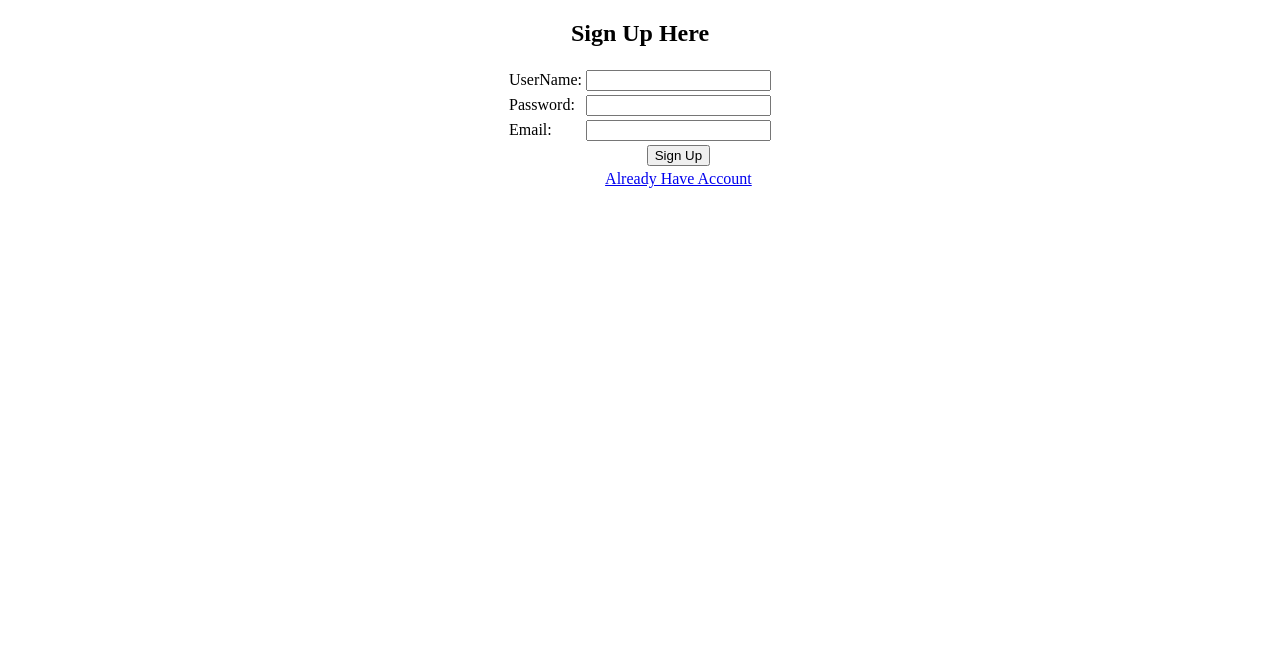
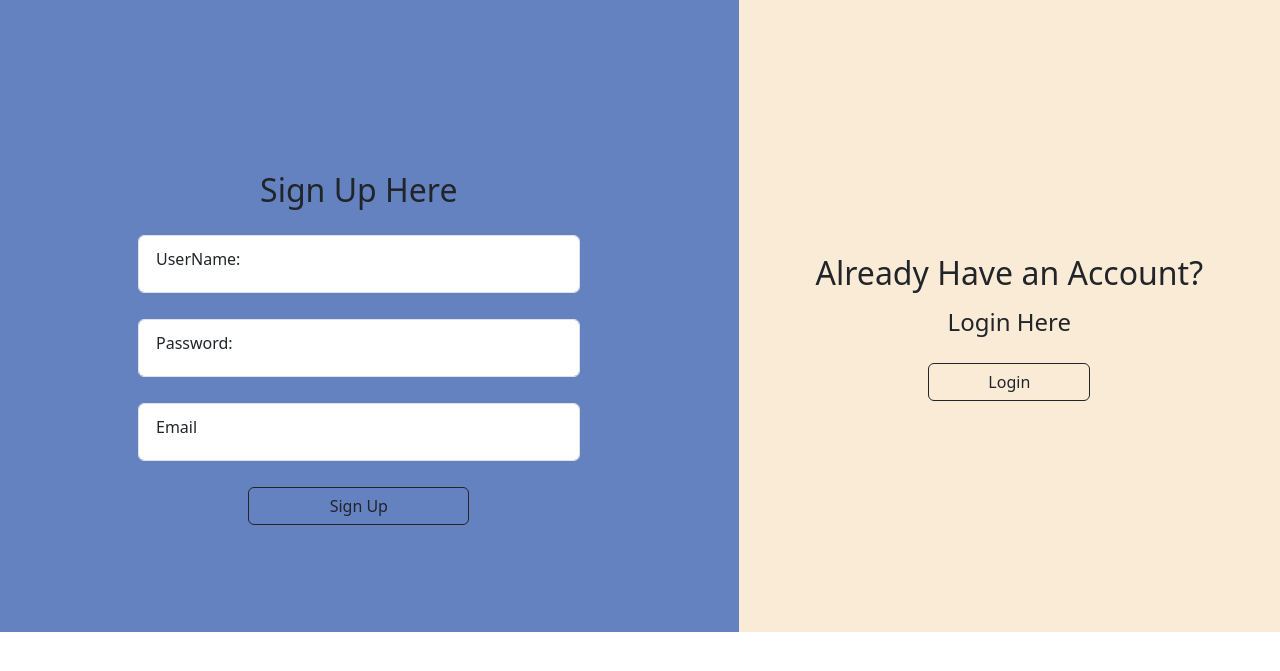
Before and after one commit to punitlanjewar/StudentManagementProject, a Django app: template templates/register.html in a window 1280 px wide. Shown: the top 671 px of the page. Run offline with Django 3.2, Linux system fonts and the light colour scheme; the template is opened without the code that fills it, so the values that code supplies are empty.

Commit message:
design changes in html pages

```diff
--- a/templates/login.html
+++ b/templates/login.html
@@ -67,7 +67,7 @@
             </div>
         </div>
     </div>
-
+</div>
         </form>
     </body>
 </html>
--- a/templates/register.html
+++ b/templates/register.html
@@ -4,33 +4,74 @@
     <meta charset="UTF-8">
     <meta name="viewport" content="width=device-width, initial-scale=1.0">
     <title>Sign Up Page</title>
-
+    <link href="https://cdn.jsdelivr.net/npm/bootstrap@5.3.2/dist/css/bootstrap.min.css" rel="stylesheet">
+    <script src="https://cdn.jsdelivr.net/npm/bootstrap@5.3.2/dist/js/bootstrap.bundle.min.js"></script>
+    <style>
+        .label1
+        {
+            margin-left: 5px;
+            margin-top: 5px;
+        }
+        .div1
+        {
+            padding-top: 15%;
+            padding-bottom: 105px;
+            margin-left: -8%;
+            background-color: rgb(100, 129, 192);
+        }
+        .div2
+        {
+            width: 60%;
+            margin-left: 20%;
+            padding-top: 10px;
+        }
+        .div3
+        {
+            padding-top: 60%;
+            padding-bottom: 231px;
+            margin-left: -12px;
+            margin-right: -173px;
+            background-color: antiquewhite;
+        }
+        .btn1
+        {
+            margin-top:10px ;
+            width: 30%;
+        }
+    </style>
 </head>
 <body>
-    <h2 align="center">Sign Up Here</h2>
-    <form action="reg" method="post">
-        <table align="center">
-            <tr>
-                <td>UserName:</td>
-                <td><input type="text" name="txtName"></td>
-            </tr>
-            <tr>
-                <td>Password:</td>
-                <td><input type="password" name="txtPassword"></td>
-            </tr>
-            <tr>
-                <td>Email:</td>
-                <td><input type="email" name="txtEmail"></td>
-            </tr>
-            <tr>
-                <td></td>
-                <td align="center"><input type="submit" name="btnSub" value="Sign Up"></td>
-            </tr>
-            <tr>
-                <td></td>
-                <td align="center"><a href="{% url 'login' %}">Already Have Account</a></td>
-            </tr>
-        </table>
-    </form>
+<form action="reg" method="post">
+         {% csrf_token %}
+        <div class="container text-center">
+            <div class="row">
+                <div class="col-sm-8 div1">
+                   <h2 align="center">Sign Up Here</h2>
+                   <div class="form-floating mb-3 mt-3 div2">
+                    <input type="text" class="form-control" id="username" placeholder="Username" name="txtName">
+                    <label for="username" class="label1">UserName:</label>
+                   </div>
+                   <div class="form-floating mb-3 mt-3 div2">
+                    <input type="password" class="form-control" id="password" placeholder="Password" name="txtPassword">
+                    <label for="password" class="label1">Password:</label>
+                   </div>
+                   <div class="form-floating mb-3 mt-3 div2">
+                    <input type="email" class="form-control" id="email" placeholder="Email" name="txtEmail">
+                    <label for="email" class="label1">Email</label>
+                   </div>
+                   <div>
+                    <input type="submit" class="btn btn-outline-dark btn1" name="btnSub" value="Sign Up">
+                   </div>
+                </div>
+            <div class="col-sm-4">
+                <div class="div3">
+                    <h2 style="padding-top: 40px;">Already Have an Account?</h2>
+                    <p><h4>Login Here</h4></p>
+                    <a href="{% url 'login' %}"><input type="button" class="btn btn-outline-dark btn1" value="Login"></a>
+                </div>
+            </div>
+        </div>
+    </div>
+</form>
 </body>
 </html>
```
